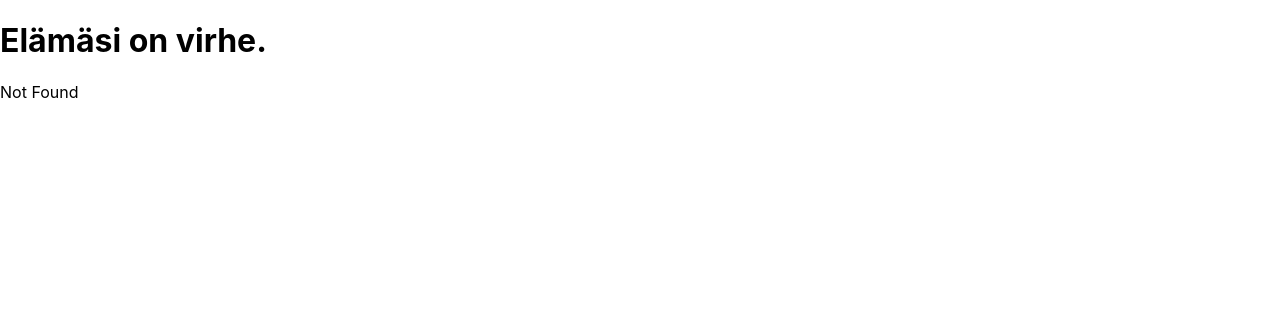
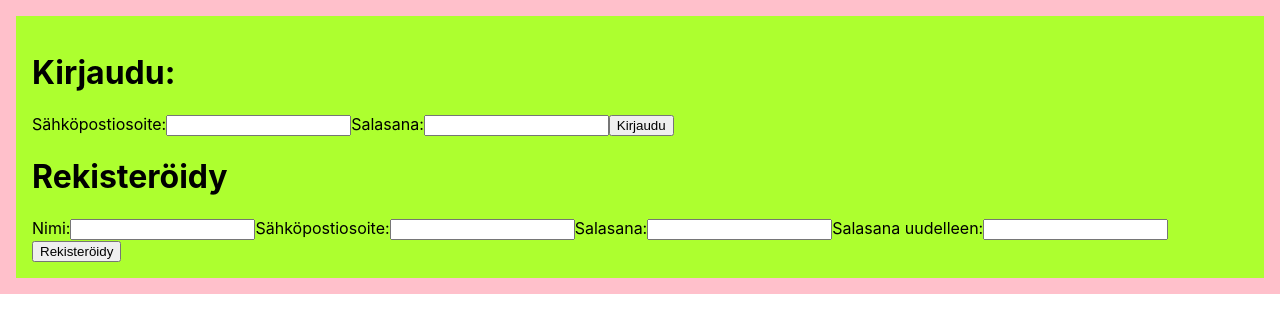
Before and after one commit to marbokEmptomies/tenttisovellus, a React (Create React App) app: page /app in a window 1280 px wide. Before the commit this address had no page. Shown: the top 332 px of the page. Built offline with nearby package versions, Linux system fonts and the light colour scheme.

Commit message:
login sivun logiikkaa. sisäänkirjautuminen.

```diff
--- a/src/App.css
+++ b/src/App.css
@@ -1,38 +1,16 @@
-.App {
-  text-align: center;
+.keijo {
+  background-color: pink;
+  padding: 1rem;
 }
 
-.App-logo {
-  height: 40vmin;
-  pointer-events: none;
+.reijo {
+  display: block;
+  background-color: greenyellow;
+  padding: 1rem;
 }
 
-@media (prefers-reduced-motion: no-preference) {
-  .App-logo {
-    animation: App-logo-spin infinite 20s linear;
-  }
+.princessdiana {
+  display: block;
+  background-color: rgb(243, 6, 179);
+  padding: 1rem;
 }
-
-.App-header {
-  background-color: #282c34;
-  min-height: 100vh;
-  display: flex;
-  flex-direction: column;
-  align-items: center;
-  justify-content: center;
-  font-size: calc(10px + 2vmin);
-  color: white;
-}
-
-.App-link {
-  color: #61dafb;
-}
-
-@keyframes App-logo-spin {
-  from {
-    transform: rotate(0deg);
-  }
-  to {
-    transform: rotate(360deg);
-  }
-}
--- a/src/App.js
+++ b/src/App.js
@@ -1,13 +1,13 @@
 import "./App.css";
 import { useReducer, useEffect, useState } from "react";
-import { Outlet, Link } from "react-router-dom";
+import { Link } from "react-router-dom";
 import axios from "axios";
 
 const App = () => {
   return (
-    <div>
+    <div className="princessdiana">
       <h1>Tenttisovellus (kirjauduttu)</h1>
-      <Outlet />
+      <button>Kirjaudu ulos</button>
     </div>
   );
 };
--- a/src/Login.js
+++ b/src/Login.js
@@ -1,157 +1,32 @@
 import { useState } from "react";
-import { Outlet, Link } from "react-router-dom";
+import { Link, Routes, Route } from "react-router-dom";
 import axios from "axios";
+import App from "./App";
+import LoginForm from "./LoginForm";
 
 import "./index.css";
 
 const Login = () => {
-  const [login, setLogin] = useState({
-    email: "",
-    password: "",
-  });
+    const [token, setToken ] = useState(localStorage.getItem('tenttisov_token'))
+    const handleTokenChange = (token) => {
+      setToken(token)
+    }
 
-  const [register, setRegister] = useState({
-    nimi: "",
-    email: "",
-    password: "",
-    passwordAgain: "",
-  });
+  let component;
 
-  const [token, setToken] = useState(localStorage.getItem("tenttisov_token"));
+  switch (window.location.pathname) {
+    case "/":
+      component = <LoginForm />;
+      break;
+    case "/App":
+      component = <App />;
+      break;
+  }
 
-  const handleLoginChange = (event) => {
-    const { name, value } = event.target;
-    setLogin({ ...login, [name]: value });
-  };
+  //tarkistetaan localStoragesta token
+  const validToken = token
 
-  const handleRegisterChange = (event) => {
-    const { name, value } = event.target;
-    setRegister({ ...register, [name]: value });
-  };
-
-  const handleLogin = async (event) => {
-    event.preventDefault();
-
-    try {
-      if (!login.email || !login.password) {
-        throw new Error("Molemmat kentät tarvitaan.");
-      }
-      const { data } = await axios.post("https://localhost:4000/login", {
-        email: login.email,
-        password: login.password,
-      });
-
-      if (data.käyttäjä.token) {
-        localStorage.setItem("tenttisov_token", data.käyttäjä.token);
-        setToken(data.käyttäjä.token);
-      }
-    } catch (error) {
-      console.log("Login-virhe (kirjautumisessa)", error.response);
-    }
-  };
-
-  const handleRegister = async (event) => {
-    event.preventDefault();
-
-    try {
-      if (
-        !register.email ||
-        !register.password ||
-        !register.nimi ||
-        !register.passwordAgain
-      ) {
-        throw new Error("Kaikki kentät vaaditaan.");
-      } else if (register.password !== register.passwordAgain) {
-        throw new Error("Salasanat eivät täsmää.");
-      }
-
-      const { data } = await axios.post("https://localhost:4000/kayttajat", {
-        email: register.email,
-        name: register.nimi,
-        password: register.password,
-      });
-      console.log(data);
-      setRegister({ nimi: "", email: "", password: "", passwordAgain: "" });
-    } catch (error) {
-      console.log("Login-virhe (rekisteröinnissä)", error);
-    }
-  };
-
-  const poistuSovelluksesta = () => {
-    localStorage.removeItem("tenttisov_token");
-    setToken(null);
-  };
-
-  return (
-    <div>
-      {!token ? (
-        <form onSubmit={handleLogin}>
-          <h1>Kirjaudu:</h1>
-          <label htmlFor="email">Sähköpostiosoite:</label>
-          <input
-            required
-            onChange={handleLoginChange}
-            type="email"
-            name="email"
-            value={login.email}
-          />
-          <label htmlFor="password">Salasana:</label>
-          <input
-            required
-            onChange={handleLoginChange}
-            type="password"
-            name="password"
-            value={login.password}
-          />
-          <Link to="./App">
-            <button>Kirjaudu</button>
-          </Link>
-        </form>
-      ) : (
-        <div>
-          <h1>Olet kirjautunut sisään, beibe.</h1>
-          <button onClick={poistuSovelluksesta}>Poistu sovelluksesta</button>
-        </div>
-      )}
-
-      <form onSubmit={handleRegister}>
-        <h1>Rekisteröidy</h1>
-        <label htmlFor="nimi">Nimi:</label>
-        <input
-          required
-          onChange={handleRegisterChange}
-          type="text"
-          name="nimi"
-          value={register.name}
-        />
-        <label htmlFor="email">Sähköpostiosoite:</label>
-        <input
-          required
-          onChange={handleRegisterChange}
-          type="email"
-          name="email"
-          value={register.email}
-        />
-        <label htmlFor="password">Salasana:</label>
-        <input
-          required
-          onChange={handleRegisterChange}
-          type="password"
-          name="password"
-          value={register.password}
-        />
-        <label htmlFor="password">Salasana uudelleen:</label>
-        <input
-          required
-          onChange={handleRegisterChange}
-          type="password"
-          name="passwordAgain"
-          value={register.passwordAgain}
-        />
-        <button>Rekisteröidy</button>
-      </form>
-    </div>
-  );
+  return <div className="keijo">{validToken ? <App /> : <LoginForm handleTokenChange={handleTokenChange}/>}</div>;
 };
 
 export default Login;
--- /dev/null
+++ b/src/LoginForm.js
@@ -0,0 +1,145 @@
+import { useState } from "react";
+import { Link, Routes, Route } from "react-router-dom";
+import axios from "axios";
+
+import "./index.css";
+
+const LoginForm = (props) => {
+  const [login, setLogin] = useState({
+    email: "",
+    password: "",
+  });
+
+  const [register, setRegister] = useState({
+    nimi: "",
+    email: "",
+    password: "",
+    passwordAgain: "",
+  });
+
+  const handleLoginChange = (event) => {
+    const { name, value } = event.target;
+    setLogin({ ...login, [name]: value });
+  };
+
+  const handleRegisterChange = (event) => {
+    const { name, value } = event.target;
+    setRegister({ ...register, [name]: value });
+  };
+
+  const handleLogin = async (event) => {
+    event.preventDefault();
+
+    try {
+      if (!login.email || !login.password) {
+        throw new Error("Molemmat kentät tarvitaan.");
+      }
+      const { data } = await axios.post("https://localhost:4000/login", {
+        email: login.email,
+        password: login.password,
+      });
+
+      if (data.käyttäjä.token) {
+        localStorage.setItem("tenttisov_token", data.käyttäjä.token);
+        props.handleTokenChange(() => data.käyttäjä.token);
+      }
+    } catch (error) {
+      console.log("Login-virhe (kirjautumisessa)", error.response);
+    }
+  };
+
+  const handleRegister = async (event) => {
+    event.preventDefault();
+
+    try {
+      if (
+        !register.email ||
+        !register.password ||
+        !register.nimi ||
+        !register.passwordAgain
+      ) {
+        throw new Error("Kaikki kentät vaaditaan.");
+      } else if (register.password !== register.passwordAgain) {
+        throw new Error("Salasanat eivät täsmää.");
+      }
+
+      const { data } = await axios.post("https://localhost:4000/kayttajat", {
+        email: register.email,
+        name: register.nimi,
+        password: register.password,
+      });
+      console.log(data);
+      setRegister({ nimi: "", email: "", password: "", passwordAgain: "" });
+    } catch (error) {
+      console.log("Login-virhe (rekisteröinnissä)", error);
+    }
+  };
+
+  return (
+    <div className="reijo">
+        <form onSubmit={handleLogin}>
+          <h1>Kirjaudu:</h1>
+          <label htmlFor="email">Sähköpostiosoite:</label>
+          <input
+            required
+            onChange={handleLoginChange}
+            type="email"
+            name="email"
+            value={login.email}
+          />
+          <label htmlFor="password">Salasana:</label>
+          <input
+            required
+            onChange={handleLoginChange}
+            type="password"
+            name="password"
+            value={login.password}
+          />
+            <button>Kirjaudu</button>
+        </form>
+
+      <form onSubmit={handleRegister}>
+        <h1>Rekisteröidy</h1>
+        <label htmlFor="nimi">Nimi:</label>
+        <input
+          required
+          onChange={handleRegisterChange}
+          type="text"
+          name="nimi"
+          value={register.name}
+        />
+        <label htmlFor="email">Sähköpostiosoite:</label>
+        <input
+          required
+          onChange={handleRegisterChange}
+          type="email"
+          name="email"
+          value={register.email}
+        />
+        <label htmlFor="password">Salasana:</label>
+        <input
+          required
+          onChange={handleRegisterChange}
+          type="password"
+          name="password"
+          value={register.password}
+        />
+        <label htmlFor="password">Salasana uudelleen:</label>
+        <input
+          required
+          onChange={handleRegisterChange}
+          type="password"
+          name="passwordAgain"
+          value={register.passwordAgain}
+        />
+        <button>Rekisteröidy</button>
+      </form>
+      {/* <Routes>
+        <Route path="/app" element={<App />}>
+        </Route>
+    </Routes> */}
+    </div>
+  );
+};
+
+export default LoginForm;
--- a/src/index.js
+++ b/src/index.js
@@ -1,29 +1,16 @@
 import React from "react";
 import ReactDOM from "react-dom/client";
-import { createBrowserRouter, RouterProvider, Route } from "react-router-dom";
+import { BrowserRouter } from "react-router-dom";
 import "./index.css";
 import Login from "./Login";
-import ErrorPage from "./ErrorPage"
-import App from "./App";
 
-const router = createBrowserRouter([
-  {
-    path: "/",
-    element: <Login />,
-    errorElement: <ErrorPage />,
-    children: [
-      {
-        path: "./App",
-        element: <App />,
-        errorElement: <ErrorPage />,
-      },
-    ],
-  },
-]);
+
 
 const root = ReactDOM.createRoot(document.getElementById("root"));
 root.render(
   <React.StrictMode>
-    <RouterProvider router={router} />
+    <BrowserRouter>
+      <Login />
+    </BrowserRouter>
   </React.StrictMode>
 );
```
